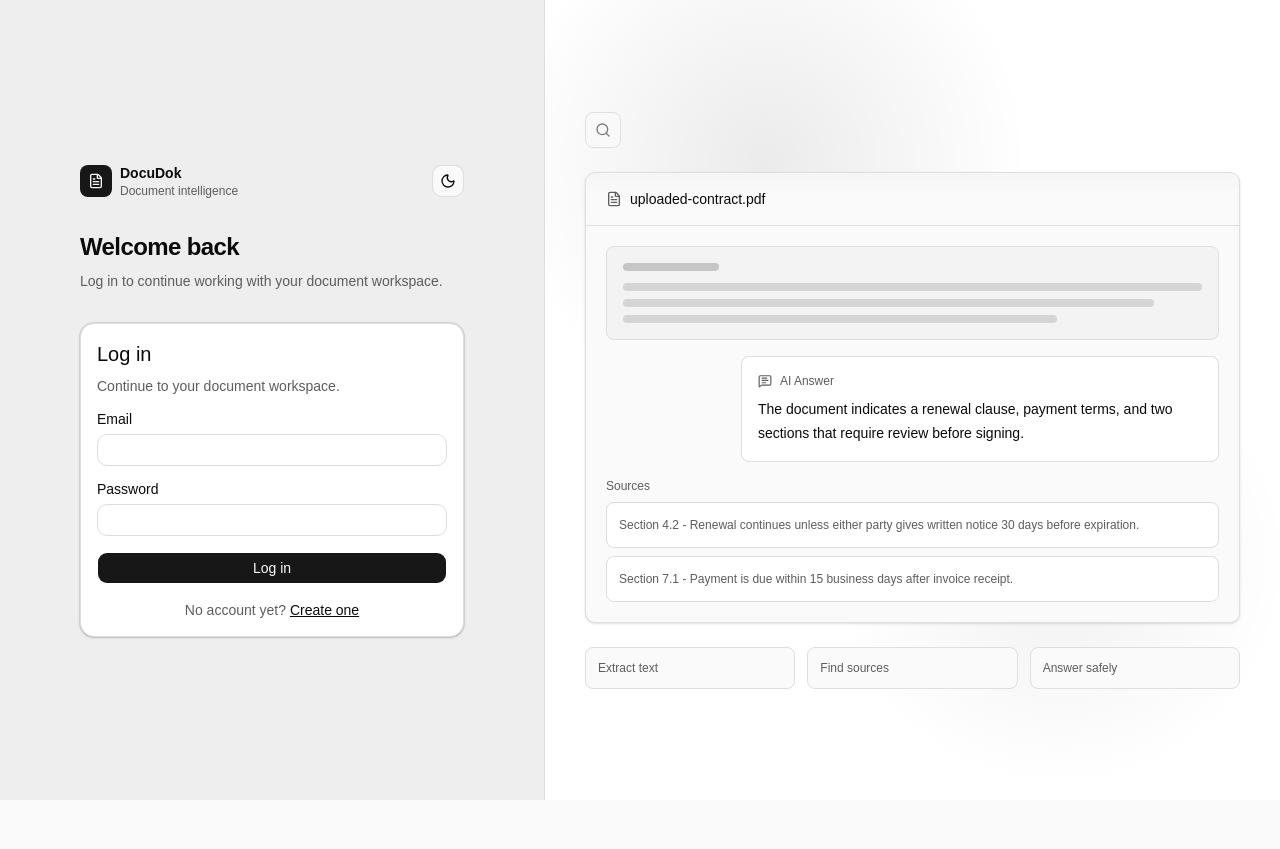
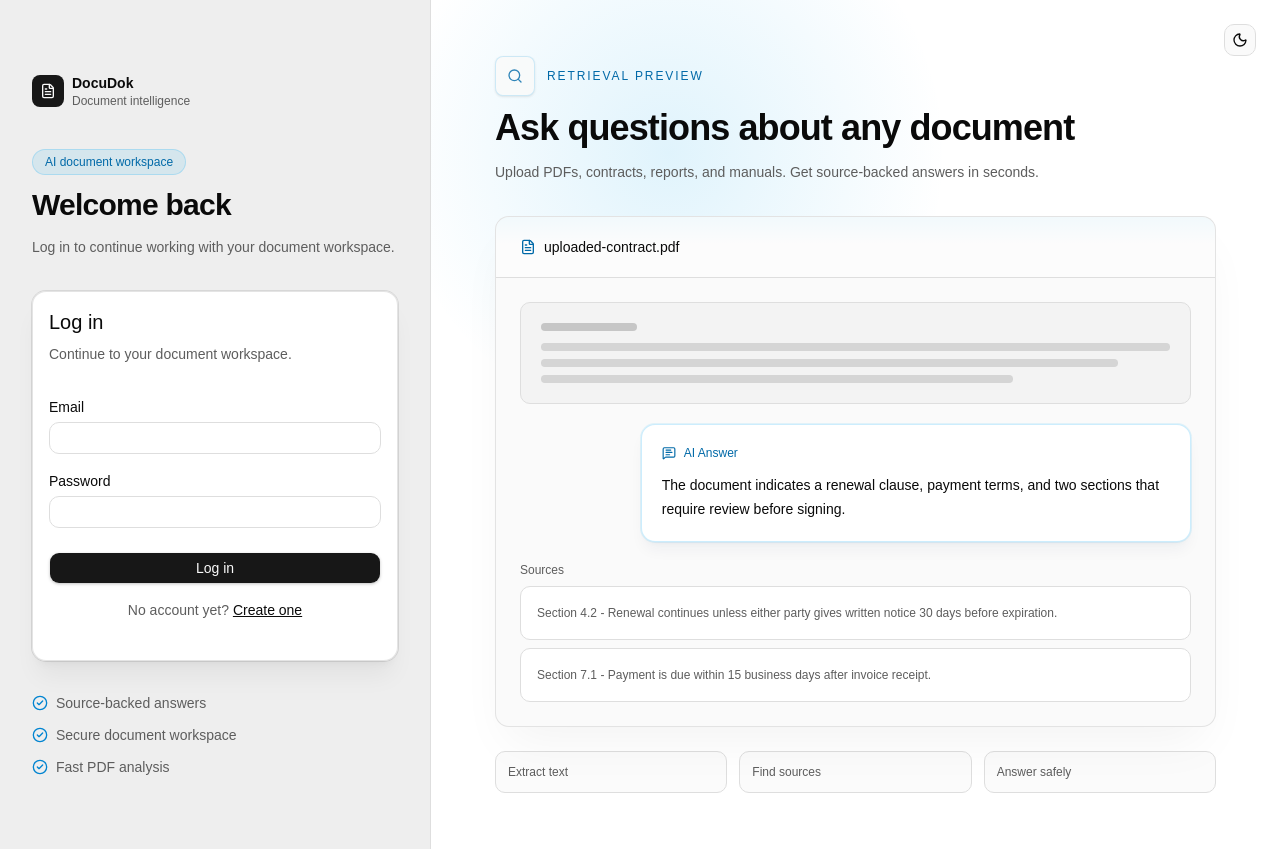
Before and after one commit to russellfrrr/docudok, a React (Vite) app in the folder client/: page /login in a window 1280 px wide. Before the commit the page ends 800 px from the top, so only its background shows below. Built offline with nearby package versions, Linux system fonts and the light colour scheme; no server answers.

Commit message:
feat: polish auth landing experience

```diff
--- a/client/src/components/layout/AuthLayout.tsx
+++ b/client/src/components/layout/AuthLayout.tsx
@@ -1,5 +1,5 @@
 import type { ReactNode } from 'react';
-import { FileText, MessageSquareText, Search } from 'lucide-react';
+import { CheckCircle2, FileText, MessageSquareText, Search } from 'lucide-react';
 import { AppLogo } from './AppLogo';
 import { ThemeToggle } from './ThemeToggle';
 import { motion } from 'motion/react';
@@ -16,33 +16,55 @@
   children,
 }: AuthLayoutProps) => {
   return (
-    <main className="grid min-h-screen bg-muted lg:grid-cols-[minmax(420px,0.85fr)_1.15fr]">
-      <section className="flex items-center justify-center px-4 py-10">
-        <div className="w-full max-w-sm space-y-8">
-          <div className="flex items-center justify-between gap-4">
+    <main className="relative grid min-h-screen bg-muted lg:grid-cols-[minmax(380px,0.72fr)_1.28fr] xl:grid-cols-[minmax(430px,0.65fr)_1.35fr]">
+      <div className="fixed right-4 top-4 z-20 sm:right-6 sm:top-6">
+        <ThemeToggle />
+      </div>
+
+      <section className="flex items-center justify-center px-5 py-16 sm:px-8 lg:py-10">
+        <div className="w-full max-w-md space-y-8">
+          <div className="space-y-10">
             <AppLogo />
-            <ThemeToggle />
-          </div>
 
-          <div className="space-y-2">
-            <h1 className="text-2xl font-semibold tracking-tight text-foreground">
-              {title}
-            </h1>
-            <p className="text-sm text-muted-foreground">{description}</p>
+            <div className="space-y-3">
+              <div className="inline-flex rounded-full border border-sky-500/20 bg-sky-500/10 px-3 py-1 text-xs font-medium text-sky-700 dark:text-sky-300">
+                AI document workspace
+              </div>
+              <h1 className="text-3xl font-semibold tracking-tight text-foreground">
+                {title}
+              </h1>
+              <p className="max-w-sm text-sm leading-6 text-muted-foreground">
+                {description}
+              </p>
+            </div>
           </div>
 
           {children}
+
+          <div className="grid gap-3 text-sm text-muted-foreground">
+            {[
+              'Source-backed answers',
+              'Secure document workspace',
+              'Fast PDF analysis',
+            ].map((feature) => (
+              <div key={feature} className="flex items-center gap-2">
+                <CheckCircle2 className="h-4 w-4 text-sky-600 dark:text-sky-300" />
+                <span>{feature}</span>
+              </div>
+            ))}
+          </div>
         </div>
       </section>
 
       <section className="hidden border-l bg-card lg:block">
-        <div className="relative flex h-full min-h-screen items-center justify-center overflow-hidden p-10">
-          <div className="absolute inset-0 bg-[radial-gradient(circle_at_30%_20%,rgba(0,0,0,0.08),transparent_32%),radial-gradient(circle_at_70%_70%,rgba(0,0,0,0.06),transparent_30%)]" />
+        <div className="relative flex h-full min-h-screen items-center justify-center overflow-hidden px-10 py-14 xl:px-16">
+          <div className="absolute inset-0 bg-[radial-gradient(circle_at_28%_18%,rgba(14,165,233,0.13),transparent_30%),radial-gradient(circle_at_78%_72%,rgba(255,255,255,0.08),transparent_28%)] dark:bg-[radial-gradient(circle_at_28%_18%,rgba(56,189,248,0.16),transparent_30%),radial-gradient(circle_at_78%_72%,rgba(255,255,255,0.05),transparent_28%)]" />
 
-          <div className="relative w-full max-w-2xl">
-            <div className="mb-6 flex items-center">
+          <div className="relative w-full max-w-3xl">
+            <div className="mb-8 max-w-2xl space-y-3">
+              <div className="flex items-center gap-3">
               <motion.div
-                className="relative flex size-9 items-center justify-center rounded-md border bg-background text-muted-foreground"
+                  className="relative flex size-10 items-center justify-center rounded-md border border-sky-500/20 bg-background text-sky-700 shadow-sm dark:text-sky-300"
                 animate={{
                   opacity: [0.75, 1, 0.75],
                 }}
@@ -66,14 +88,25 @@
                 />
                 <Search className="relative size-4" />
               </motion.div>
+                <div className="text-xs font-medium uppercase tracking-[0.16em] text-sky-700 dark:text-sky-300">
+                  Retrieval preview
+                </div>
+              </div>
+              <h2 className="text-4xl font-semibold tracking-tight text-foreground">
+                Ask questions about any document
+              </h2>
+              <p className="max-w-xl text-sm leading-6 text-muted-foreground">
+                Upload PDFs, contracts, reports, and manuals. Get
+                source-backed answers in seconds.
+              </p>
             </div>
 
-            <div className="relative overflow-hidden rounded-lg border bg-background shadow-sm">
+            <div className="relative overflow-hidden rounded-xl border border-border/80 bg-background shadow-2xl shadow-black/5 dark:shadow-black/30">
               <motion.div
-                className="pointer-events-none absolute inset-x-0 top-0 h-24 bg-gradient-to-b from-transparent via-primary/10 to-transparent"
+                className="pointer-events-none absolute inset-x-0 top-0 z-10 h-28 bg-gradient-to-b from-transparent via-sky-400/20 to-transparent"
                 animate={{
                   y: ['-100%', '430%'],
-                  opacity: [0, 1, 1, 0],
+                  opacity: [0, 1, 0.8, 0],
                 }}
                 transition={{
                   duration: 4.5,
@@ -81,17 +114,29 @@
                   ease: 'easeInOut',
                 }}
               />
-              <div className="border-b px-5 py-4">
+              <motion.div
+                className="pointer-events-none absolute inset-y-0 left-0 z-10 w-px bg-sky-400/60 shadow-[0_0_24px_rgba(56,189,248,0.65)]"
+                animate={{
+                  x: [0, 760, 0],
+                  opacity: [0, 1, 0],
+                }}
+                transition={{
+                  duration: 5.2,
+                  repeat: Infinity,
+                  ease: 'easeInOut',
+                }}
+              />
+              <div className="border-b bg-card/40 px-6 py-5">
                 <div className="flex items-center gap-2">
-                  <FileText className="size-4 text-muted-foreground" />
+                  <FileText className="size-4 text-sky-700 dark:text-sky-300" />
                   <span className="text-sm font-medium text-foreground">
                     uploaded-contract.pdf
                   </span>
                 </div>
               </div>
 
-              <div className="grid gap-4 p-5">
-                <div className="rounded-md border bg-muted/60 p-4">
+              <div className="grid gap-5 p-6">
+                <div className="rounded-lg border bg-muted/50 p-5">
                   <div className="mb-3 h-2 w-24 rounded bg-muted-foreground/30" />
                   <div className="space-y-2">
                     <div className="h-2 rounded bg-muted-foreground/20" />
@@ -101,12 +146,12 @@
                 </div>
 
                 <motion.div
-                  className="ml-auto max-w-[78%] rounded-md border bg-card p-4"
+                  className="ml-auto max-w-[82%] rounded-xl border border-sky-500/20 bg-card p-5 shadow-lg shadow-sky-950/5 ring-1 ring-sky-500/10 dark:shadow-black/20"
                   initial={{ opacity: 0, y: 12 }}
                   animate={{ opacity: 1, y: 0 }}
                   transition={{ duration: 0.5, delay: 0.35 }}
                 >
-                  <div className="mb-2 flex items-center gap-2 text-xs font-medium text-muted-foreground">
+                  <div className="mb-3 flex items-center gap-2 text-xs font-medium text-sky-700 dark:text-sky-300">
                     <MessageSquareText className="size-3.5" />
                     AI Answer
                   </div>
@@ -121,7 +166,7 @@
                     Sources
                   </div>
                   <motion.div
-                    className="rounded-md border bg-card p-3 text-xs leading-5 text-muted-foreground"
+                    className="cursor-pointer rounded-lg border bg-card p-4 text-xs leading-5 text-muted-foreground transition hover:border-sky-500/30 hover:bg-muted/40"
                     initial={{ opacity: 0, y: 8 }}
                     animate={{ opacity: 1, y: 0 }}
                     transition={{ duration: 0.4, delay: 0.7 }}
@@ -130,7 +175,7 @@
                     written notice 30 days before expiration.
                   </motion.div>
                   <motion.div
-                    className="rounded-md border bg-card p-3 text-xs leading-5 text-muted-foreground"
+                    className="cursor-pointer rounded-lg border bg-card p-4 text-xs leading-5 text-muted-foreground transition hover:border-sky-500/30 hover:bg-muted/40"
                     initial={{ opacity: 0, y: 8 }}
                     animate={{ opacity: 1, y: 0 }}
                     transition={{ duration: 0.4, delay: 0.9 }}
@@ -143,13 +188,13 @@
             </div>
 
             <div className="mt-6 grid grid-cols-3 gap-3 text-xs text-muted-foreground">
-              <div className="rounded-md border bg-background p-3">
+              <div className="rounded-lg border bg-background/70 p-3">
                 Extract text
               </div>
-              <div className="rounded-md border bg-background p-3">
+              <div className="rounded-lg border bg-background/70 p-3">
                 Find sources
               </div>
-              <div className="rounded-md border bg-background p-3">
+              <div className="rounded-lg border bg-background/70 p-3">
                 Answer safely
               </div>
             </div>
--- a/client/src/pages/LoginPage.tsx
+++ b/client/src/pages/LoginPage.tsx
@@ -53,16 +53,16 @@
       description="Log in to continue working with your document workspace."
     >
 
-      <Card className="border bg-card shadow-sm">
-        <CardHeader className="space-y-1">
+      <Card className="border border-border/80 bg-card/95 shadow-xl shadow-black/5 dark:shadow-black/20">
+        <CardHeader className="space-y-1 pb-5">
           <CardTitle className="text-xl">Log in</CardTitle>
           <CardDescription>
             Continue to your document workspace.
           </CardDescription>
         </CardHeader>
 
-        <CardContent>
-          <form onSubmit={handleSubmit} className="space-y-4">
+        <CardContent className="pb-6">
+          <form onSubmit={handleSubmit} className="space-y-5">
             {loginMutation.isError && (
               <Alert variant="destructive">
                 <AlertCircle className="h-4 w-4" />
@@ -94,7 +94,7 @@
 
             <Button
               type="submit"
-              className="w-full"
+              className="mt-1 w-full shadow-sm"
               disabled={loginMutation.isPending}
             >
               {loginMutation.isPending && (
--- a/client/src/pages/RegisterPage.tsx
+++ b/client/src/pages/RegisterPage.tsx
@@ -55,16 +55,16 @@
       description="Start uploading documents and asking grounded questions."
     >
 
-      <Card className="border bg-card shadow-sm">
-        <CardHeader className="space-y-1">
+      <Card className="border border-border/80 bg-card/95 shadow-xl shadow-black/5 dark:shadow-black/20">
+        <CardHeader className="space-y-1 pb-5">
           <CardTitle className="text-xl">Create account</CardTitle>
           <CardDescription>
             Start chatting with your documents.
           </CardDescription>
         </CardHeader>
 
-        <CardContent>
-          <form onSubmit={handleSubmit} className="space-y-4">
+        <CardContent className="pb-6">
+          <form onSubmit={handleSubmit} className="space-y-5">
             {registerMutation.isError && (
               <Alert variant="destructive">
                 <AlertCircle className="h-4 w-4" />
@@ -106,7 +106,7 @@
 
             <Button
               type="submit"
-              className="w-full"
+              className="mt-1 w-full shadow-sm"
               disabled={registerMutation.isPending}
             >
               {registerMutation.isPending && (
```
